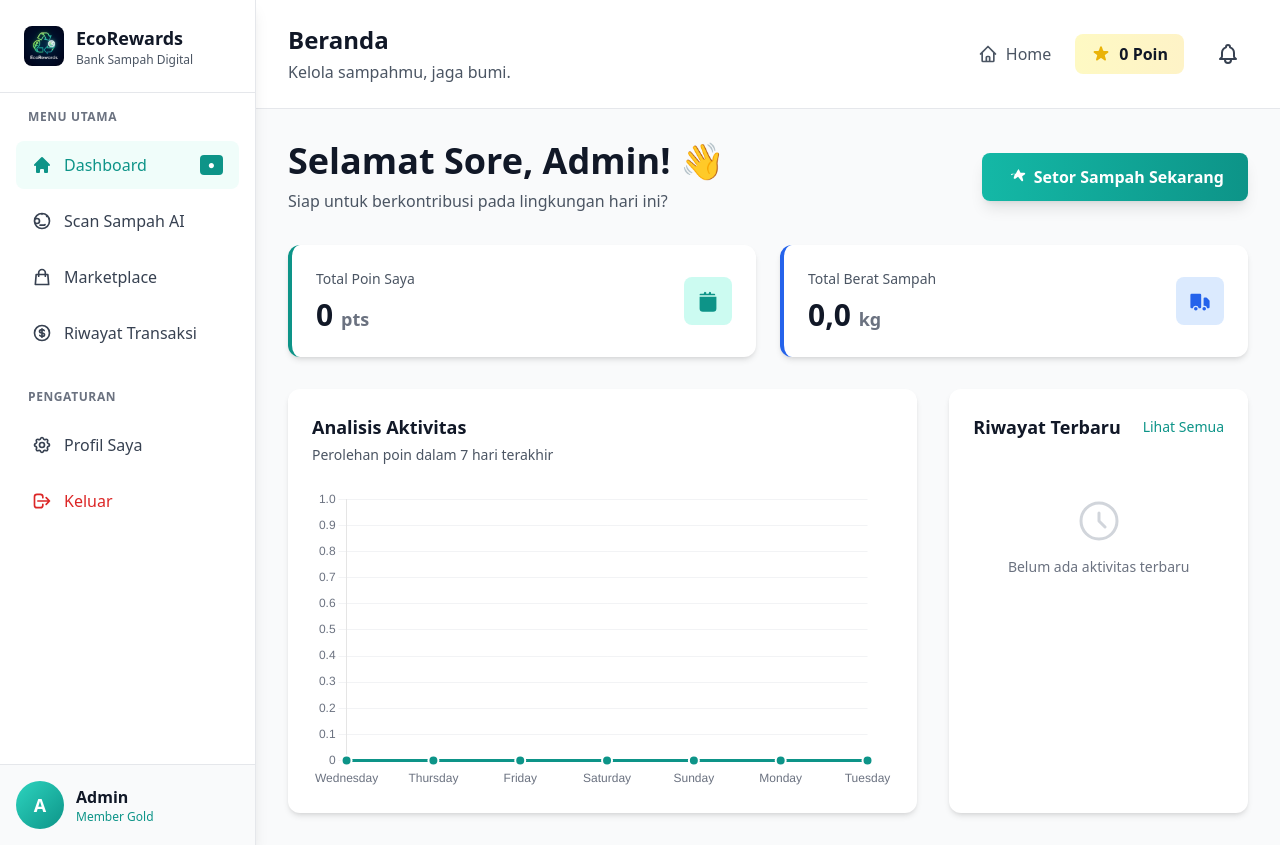
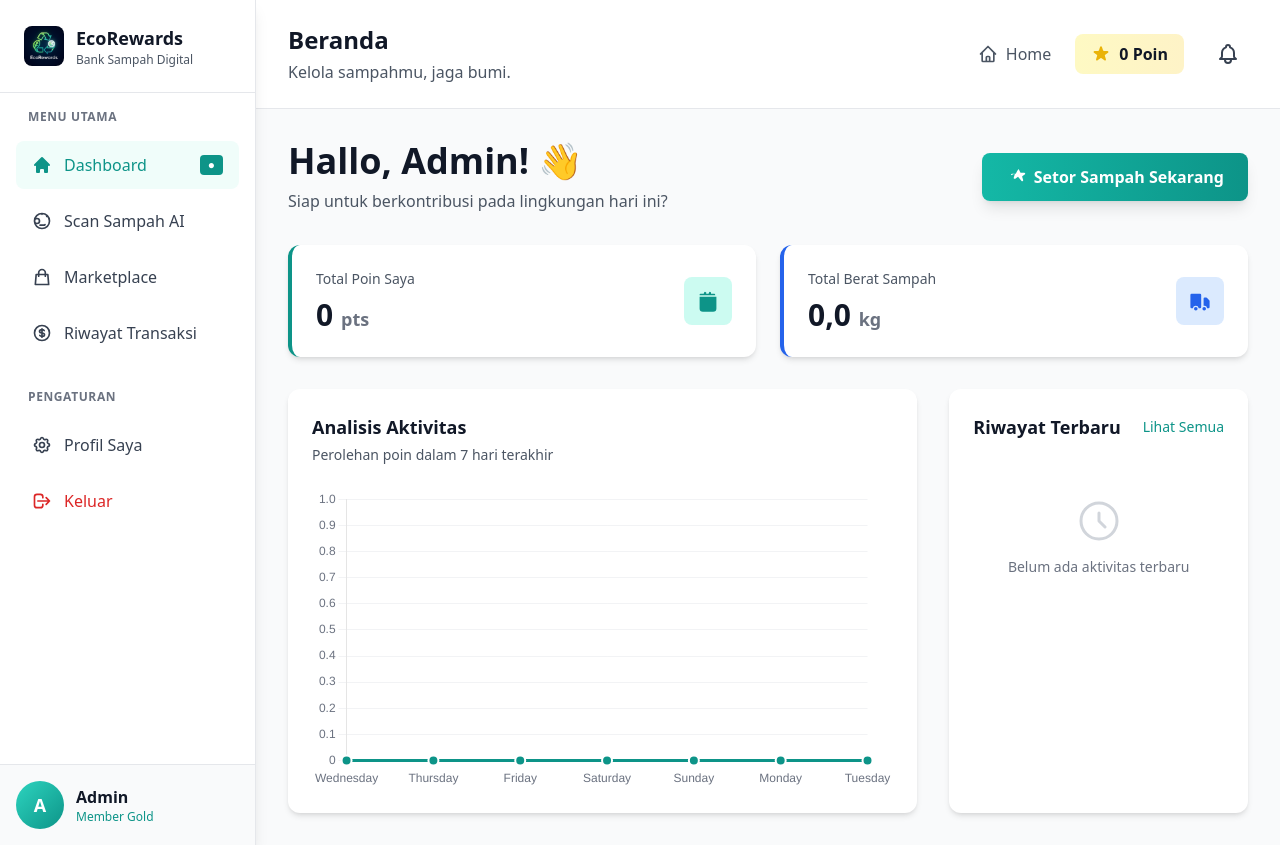
Before and after one commit to Armgmg/tugasak, a Laravel app: page /dashboard in a window 1280 px wide. Run offline with Laravel 12, Linux system fonts and the light colour scheme; a user stored in the database is signed in; data comes from the database, SQL or seed files in the repository; data that the repository does not hold is empty; style sheets or scripts are compiled from the project's sources.

Commit message:
Update dashboard.blade.php

```diff
--- a/resources/views/dashboard.blade.php
+++ b/resources/views/dashboard.blade.php
@@ -95,8 +95,9 @@
                     <!-- Welcome Section -->
                     <div class="flex items-center justify-between mb-8 animate-fade-in">
                         <div>
-                            <h1 class="text-4xl font-bold text-gray-900 dark:text-white">Selamat Sore,
-                                {{ Auth::user()->name }}! 👋</h1>
+                            <h1 class="text-4xl font-bold text-gray-900 dark:text-white">Hallo,
+                                {{ Auth::user()->name }}! 👋
+                            </h1>
                             <p class="text-gray-600 dark:text-gray-400 mt-2">Siap untuk berkontribusi pada lingkungan
                                 hari ini?</p>
                         </div>
```
